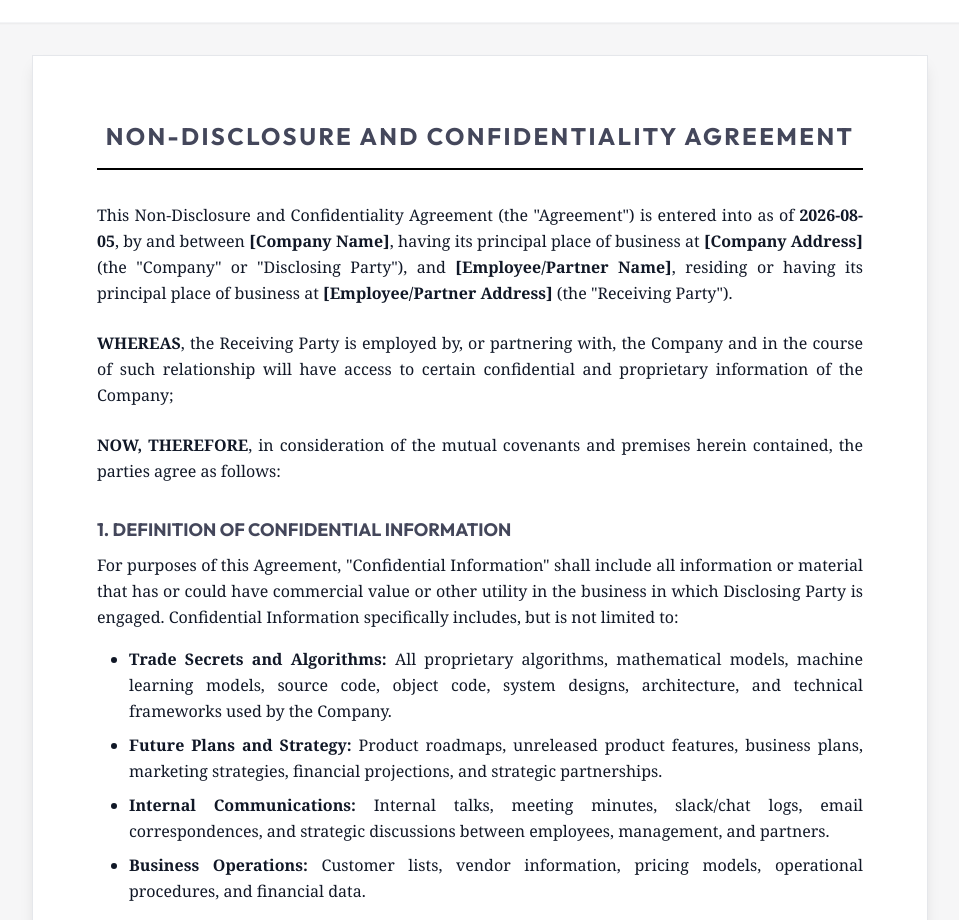
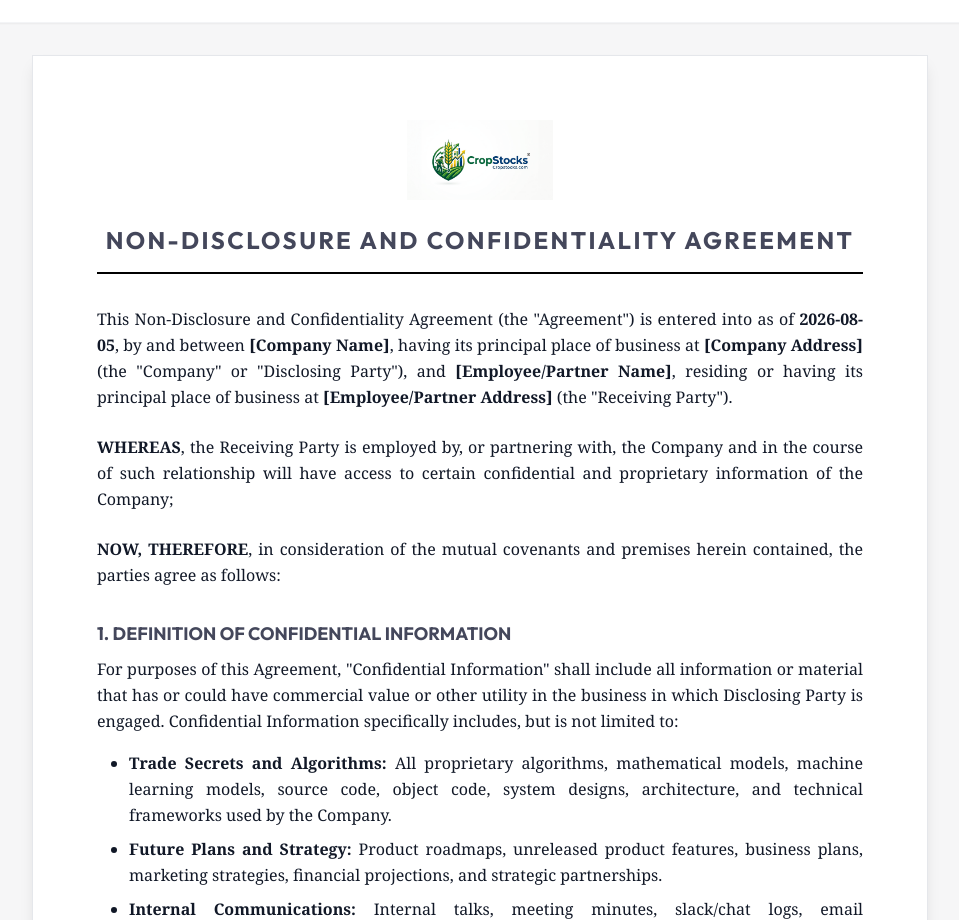
Before and after one commit to cropstocks/CropStocks, a React (Vite) app in the folder client/: page /documents in a window 1280 px wide. Shown: the part 839-1759 px from the top of the page, without its empty margins (160-1119 px from the left). Built offline with nearby package versions, Linux system fonts and the light colour scheme; no server answers; sample sign-in values are in the browser's storage.

Commit message:
feat: Add logo letterhead to documents and increase watermark opacity

```diff
--- a/client/src/pages/DocumentGenerator.jsx
+++ b/client/src/pages/DocumentGenerator.jsx
@@ -152,7 +152,7 @@ export default function DocumentGenerator() {
       <div className="relative bg-white p-10 md:p-16 shadow-lg print:shadow-none print:p-0 max-w-4xl mx-auto border border-gray-200 print:border-none font-serif text-gray-900 leading-relaxed text-justify min-h-screen">
 
         {/* Watermark Logo */}
-        <div className="absolute print:fixed inset-0 flex justify-center items-center pointer-events-none opacity-[0.12] z-0 overflow-hidden">
+        <div className="absolute print:fixed inset-0 flex justify-center items-center pointer-events-none opacity-20 z-0 overflow-hidden">
            <img src="/logo.png" alt="Watermark" className="w-3/4 md:w-1/2 print:w-[60%] object-contain mix-blend-multiply" />
         </div>
 
@@ -160,6 +160,9 @@ export default function DocumentGenerator() {
         <div className="relative z-10">
           {docType === 'nda' && (
             <div>
+              <div className="flex justify-center mb-6">
+                <img src="/logo.png" alt="Logo" className="h-20 w-auto object-contain mix-blend-multiply" />
+              </div>
               <h1 className="text-2xl font-bold text-center mb-8 uppercase tracking-widest border-b-2 border-black pb-4">Non-Disclosure and Confidentiality Agreement</h1>
 
               <p className="mb-6">This Non-Disclosure and Confidentiality Agreement (the "Agreement") is entered into as of <strong>{formData.date || '[Date]'}</strong>, by and between <strong>{formData.partyA || '[Company Name]'}</strong>, having its principal place of business at <strong>{formData.addressA || '[Company Address]'}</strong> (the "Company" or "Disclosing Party"), and <strong>{formData.partyB || '[Employee/Partner Name]'}</strong>, residing or having its principal place of business at <strong>{formData.addressB || '[Employee/Partner Address]'}</strong> (the "Receiving Party").</p>
@@ -220,6 +223,9 @@ export default function DocumentGenerator() {
 
           {docType === 'partnership' && (
             <div>
+              <div className="flex justify-center mb-6">
+                <img src="/logo.png" alt="Logo" className="h-20 w-auto object-contain mix-blend-multiply" />
+              </div>
               <h1 className="text-2xl font-bold text-center mb-8 uppercase tracking-widest border-b-2 border-black pb-4">General Partnership Agreement</h1>
 
               <p className="mb-6">This General Partnership Agreement (the "Agreement") is entered into as of <strong>{formData.date || '[Date]'}</strong>, by and between <strong>{formData.partyA || '[Partner 1 Name]'}</strong>, residing at <strong>{formData.addressA || '[Partner 1 Address]'}</strong>, and <strong>{formData.partyB || '[Partner 2 Name]'}</strong>, residing at <strong>{formData.addressB || '[Partner 2 Address]'}</strong> (collectively the "Partners").</p>
@@ -272,6 +278,9 @@ export default function DocumentGenerator() {
 
           {docType === 'hiring' && (
             <div>
+              <div className="flex justify-center mb-6">
+                <img src="/logo.png" alt="Logo" className="h-20 w-auto object-contain mix-blend-multiply" />
+              </div>
               <h1 className="text-2xl font-bold text-center mb-8 uppercase tracking-widest border-b-2 border-black pb-4">Employment Contract</h1>
 
               <p className="mb-6">This Employment Contract (the "Agreement") is entered into as of <strong>{formData.date || '[Date]'}</strong>, by and between <strong>{formData.partyA || '[Employer Name]'}</strong>, located at <strong>{formData.addressA || '[Employer Address]'}</strong> (the "Employer"), and <strong>{formData.partyB || '[Employee Name]'}</strong>, residing at <strong>{formData.addressB || '[Employee Address]'}</strong> (the "Employee").</p>
```
